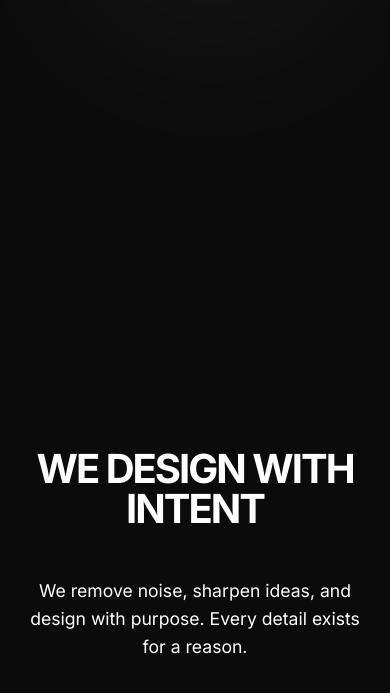
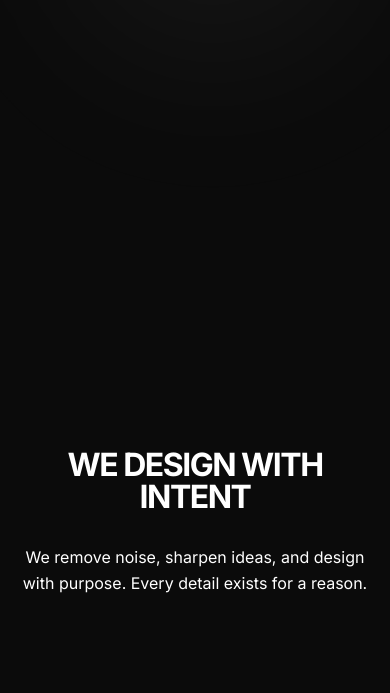
Before and after one commit to ourstudio202-lab/elves-website-1, a plain HTML site: page index.html in a window 390 px wide. Shown: the part 495-1188 px from the top of the page. Drawn offline with Linux system fonts and the light colour scheme.

Commit message:
Update style.css

```diff
--- a/css/style.css
+++ b/css/style.css
@@ -230,31 +230,26 @@ body {
 }
 
 .philosophy h2 {
-    font-size: clamp(1.8rem, 4.5vw, 4.5rem);
+    font-size: clamp(1.5rem, 3.5vw, 3.5rem);
     font-weight: 700;
-    letter-spacing: -2px;
+    letter-spacing: -1.5px;
     line-height: 1;
-    margin-bottom: 3rem;
-    white-space: nowrap; /* Keeps it on one line */
+    margin-bottom: 2rem;
+    white-space: nowrap;
 }
 
 .philosophy-text {
-    max-width: 800px;
+    max-width: 600px;
 }
 
 .philosophy-text p {
-    font-size: clamp(1.1rem, 2vw, 1.6rem);
+    font-size: clamp(1rem, 1.5vw, 1.25rem);
     line-height: 1.6;
-    color: #888;
-    margin-bottom: 2rem;
-}
-
-.philosophy-text p:first-child {
-    color: #fff;
+    color: #ffffff;
 }
 
 /* ========================= */
-/* INTERNAL PAGES (ABOUT, WORK, CONTACT) */
+/* INTERNAL PAGES            */
 /* ========================= */
 .page {
     min-height: 100vh;
@@ -296,7 +291,7 @@ body {
     }
 
     .philosophy h2 {
-        white-space: normal; /* Allows wrapping on tiny screens */
-        font-size: 2.5rem;
+        white-space: normal;
+        font-size: 2rem;
     }
 }
```
